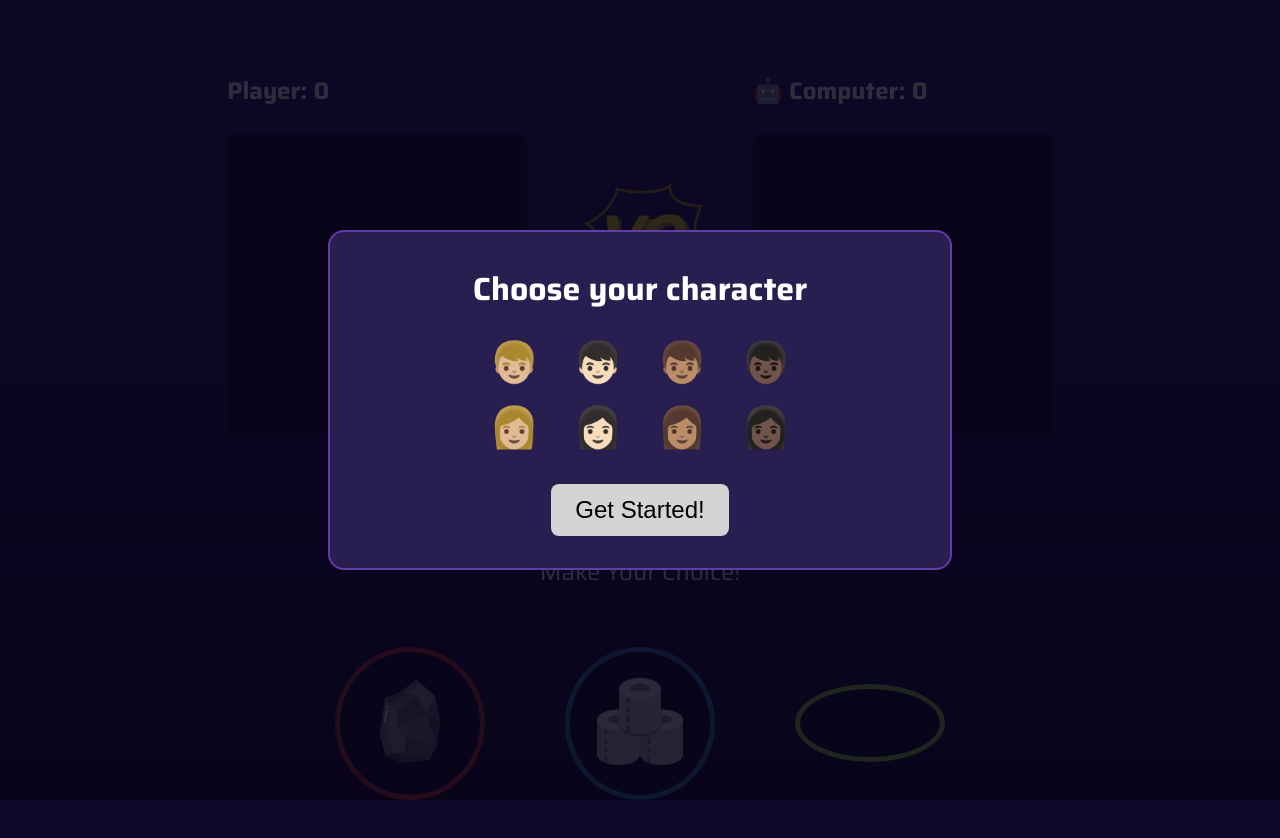
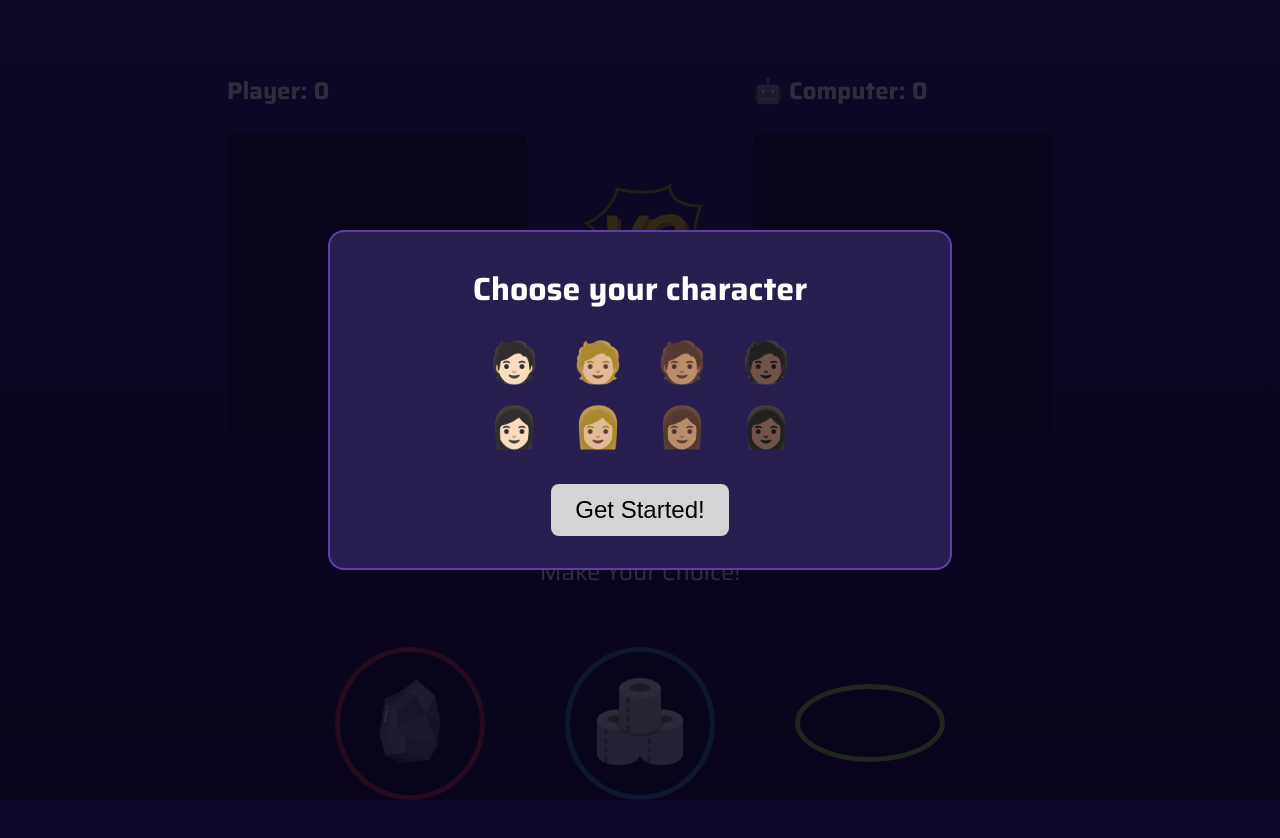
Before and after one commit to jarolthecoder/rock-paper-scissors, a plain HTML site: page index.html in a window 1280 px wide. Both pictures are taken after a click on the button "Next". Drawn offline with Linux system fonts and the light colour scheme.

Commit message:
Add files via upload

```diff
--- a/index.html
+++ b/index.html
@@ -38,14 +38,14 @@
             </header>
             <div class="characters-container">
                 <div class="male characters">
-                    <button class="character-emoji" data-tone="boy-light">&#128102;&#127996;</button>
-                    <button class="character-emoji" data-tone="boy-light-medium">&#128102;&#127995;</button>
-                    <button class="character-emoji" data-tone="boy-medium-dark">&#128102;&#127997;</button>
-                    <button class="character-emoji" data-tone="boy-dark">&#128102;&#127999;</button>
+                    <button class="character-emoji" data-tone="boy-light">&#129489;&#127995;</button>
+                    <button class="character-emoji" data-tone="boy-light-medium">&#129489;&#127996;</button>
+                    <button class="character-emoji" data-tone="boy-medium-dark">&#129489;&#127997;</button>
+                    <button class="character-emoji" data-tone="boy-dark">&#129489;&#127999;</button>
                 </div>
                 <div class="female characters">
-                    <button class="character-emoji" data-tone="girl-light">&#128105;&#127996;</button>
-                    <button class="character-emoji" data-tone="girl-light-medium">&#128105;&#127995;</button>
+                    <button class="character-emoji" data-tone="girl-light">&#128105;&#127995;</button>
+                    <button class="character-emoji" data-tone="girl-light-medium">&#128105;&#127996;</button>
                     <button class="character-emoji" data-tone="girl-medium-dark">&#128105;&#127997;</button>
                     <button class="character-emoji" data-tone="girl-dark">&#128105;&#127999;</button>
                 </div>
```
